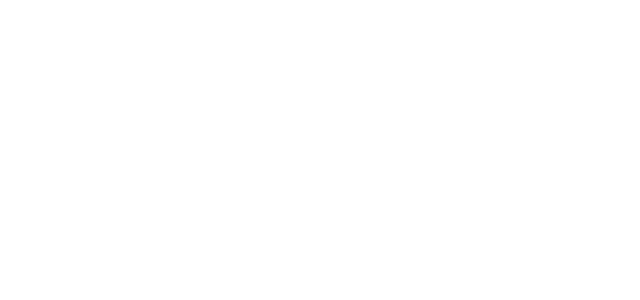
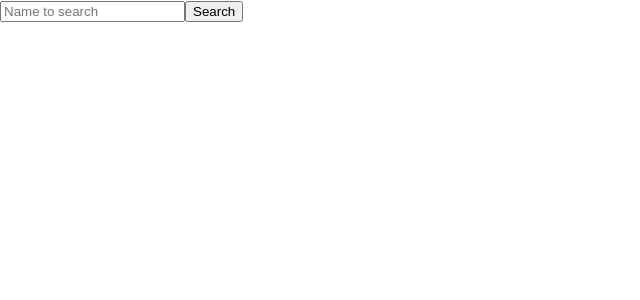
Before and after one commit to PedroMarianoAlmeida/movie-finder-react, a React (Create React App) app: page / in a window 1280 px wide. Shown: the top 300 px of the page, without its empty margins (0-640 px from the left). Built offline with nearby package versions, Linux system fonts and the light colour scheme.

Commit message:
Form to search movie created

```diff
--- a/src/App.js
+++ b/src/App.js
@@ -1,8 +1,12 @@
 import React from 'react';
+import SearchMovieForm from './components/SearchMovieForm';
 
 function App() {
+  document.title = "Movie Finder"
   return (
     <div className="App">
+
+      <SearchMovieForm />
 
     </div>
   );
--- /dev/null
+++ b/src/components/SearchMovieForm.js
@@ -0,0 +1,24 @@
+import React , {useState} from 'react';
+
+const SearchMovieForm = () => {
+    const [nameToSearch, setNameToSearch] = useState("");
+
+    const handleSubmit = (e) => {
+        e.preventDefault();
+        console.log(nameToSearch);
+        setNameToSearch("");
+    }
+
+    return (
+        <div>
+            <form onSubmit={handleSubmit}>
+                <input type="text" placeholder="Name to search" value={nameToSearch}
+                required onChange={ (e) => {setNameToSearch(e.target.value)}} />
+
+                <input type="submit" value="Search" />
+            </form>
+        </div>
+     );
+}
+
+export default SearchMovieForm;
```
